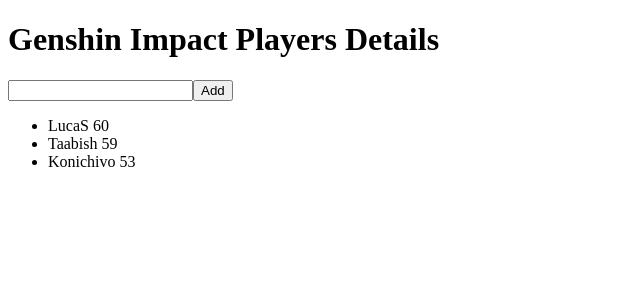
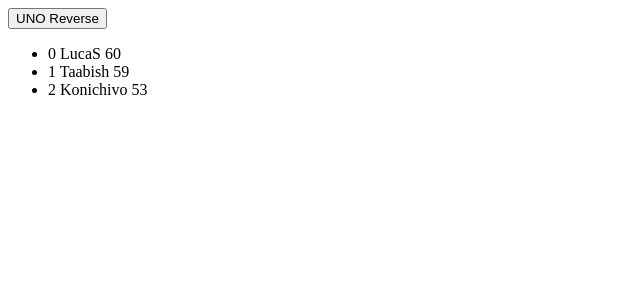
Before and after one commit to sarthak-negi22/100daysReact, a React (Create React App) app: page / in a window 1280 px wide. Shown: the top 300 px of the page, without its empty margins (0-640 px from the left). Built offline with nearby package versions, Linux system fonts and the light colour scheme.

Commit message:
making other changes to an array done

```diff
--- a/src/UpdateArrayInState.js
+++ b/src/UpdateArrayInState.js
@@ -1,14 +1,48 @@
 import { useState } from "react";
 
 
-// inserting into an array at a particular index
 
+
+// making other changes to an array (reverse, sort)
 let nextIndex = 3;
 const initialPlayers = [
     { id : 0, name : "LucaS", advRank : 60 },
     { id : 1, name : "Taabish", advRank : 59 },
     { id : 2, name : "Konichivo", advRank : 53 },
 ];
+
+function ReversePlayers() {
+
+    const [players, setPlayers] = useState(initialPlayers);
+
+    function handleClick() {
+        const newPlayers = [...players];
+        newPlayers.reverse();
+        setPlayers(newPlayers);
+    }
+
+    return (
+        <>
+            <button onClick = { handleClick }>
+                UNO Reverse
+            </button>
+            <ul>
+                { players.map(player => (
+                    <li key = { player.id }> { player.id } { player.name } { player.advRank }</li>
+                ))}
+            </ul>
+        </>
+    );
+}
+
+
+// inserting into an array at a particular index
+// let nextIndex = 3;
+// const initialPlayers = [
+//     { id : 0, name : "LucaS", advRank : 60 },
+//     { id : 1, name : "Taabish", advRank : 59 },
+//     { id : 2, name : "Konichivo", advRank : 53 },
+// ];
 
 function GenshinPlayers() {
 
@@ -270,7 +304,9 @@
 
             {/* <CounterAR/> */}
 
-            <GenshinPlayers/>
+            {/* <GenshinPlayers/> */}
+
+            <ReversePlayers/>
         </>
     );
 }
```
